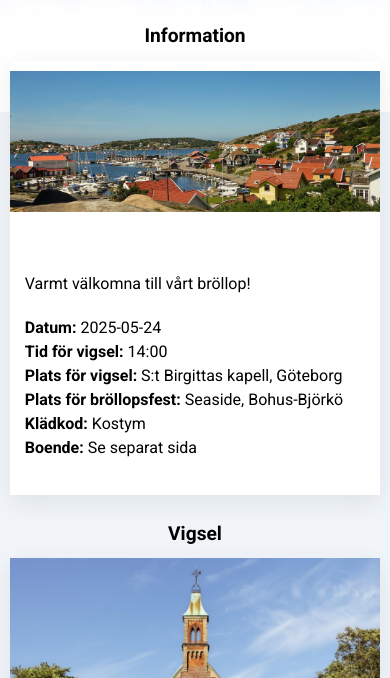
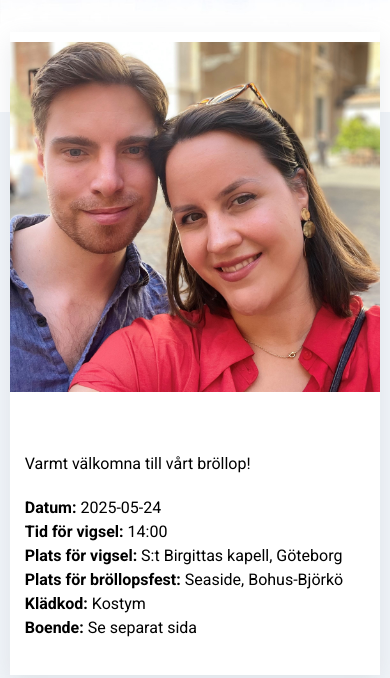
Before and after one commit to gurragw95/gurragw95.github.io, a plain HTML site: page index.html in a window 390 px wide. Shown: the part 166-844 px from the top of the page. Drawn offline with Linux system fonts and the light colour scheme.

Commit message:
Changed main img

```diff
--- a/index.html
+++ b/index.html
@@ -64,11 +64,11 @@
 
 
             <!-- Sektion om allmän info -->
-            <div id="summaryHeaderDiv" class="subSectionHeaderDiv"><p class="subSectionHeader">Information</p></div>
+            <div id="summaryHeaderDiv" class="subSectionHeaderDiv"><p class="subSectionHeader"></p></div>
             <div id="summaryDiv" class="subSectionDiv">
 
                 <div id="mainImgDiv">
-                    <img id="bjorkoImg" src="bjorko.jpg" alt="">
+                    <img id="mainImg" src="gov.jpg" alt="">
                 </div>
                 <div id="summaryTextDiv" class="subSectionInfoDiv">
                     <div id="welcomeDiv"><p id="welcomeP">Varmt välkomna till vårt bröllop!</p></div>
--- a/style.css
+++ b/style.css
@@ -173,8 +173,15 @@ html {
       width: 100%;
       margin-bottom: 10px;
       margin-top: 10px;
+      height: 350px;
+
+      overflow: hidden;
 
 
+  }
+
+  #mainImg{
+    margin-top: -125px;
   }
 
   #infoDiv{
```
Also changed, not shown: gov.jpg (added).
